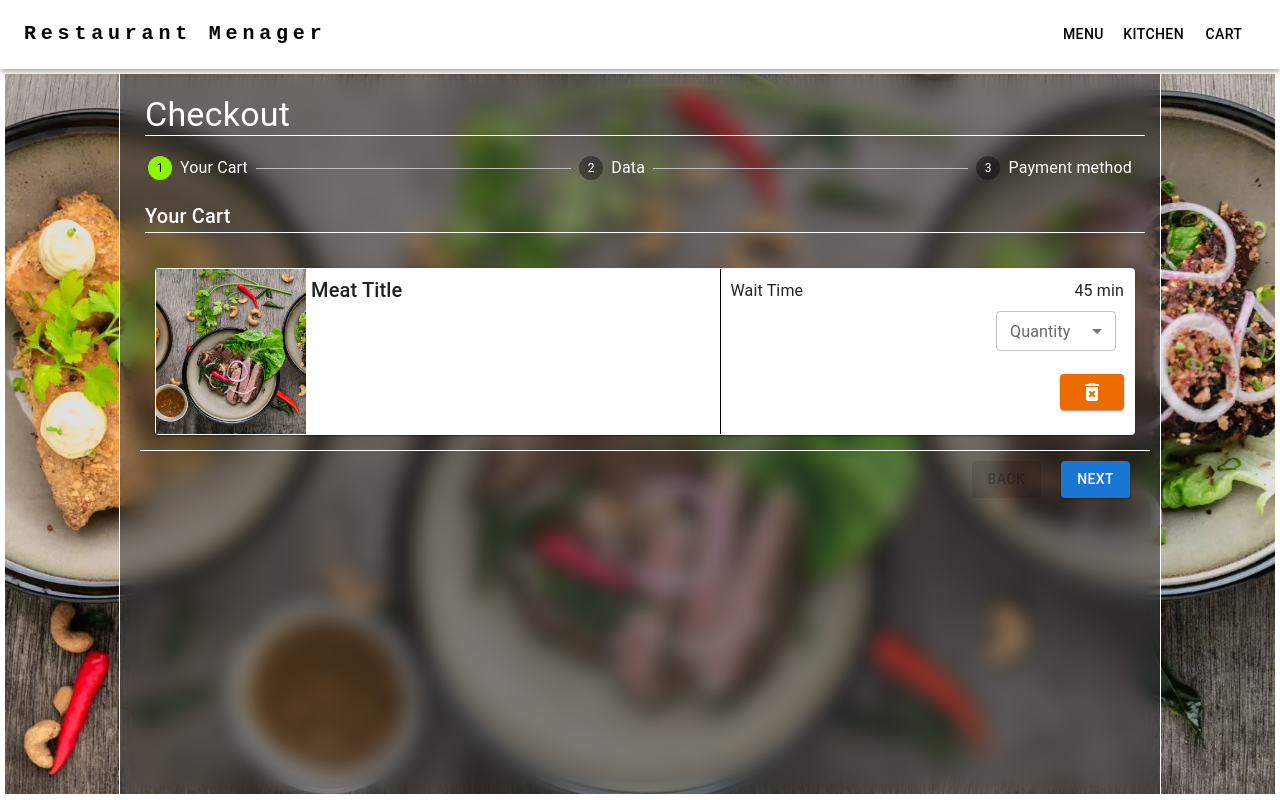
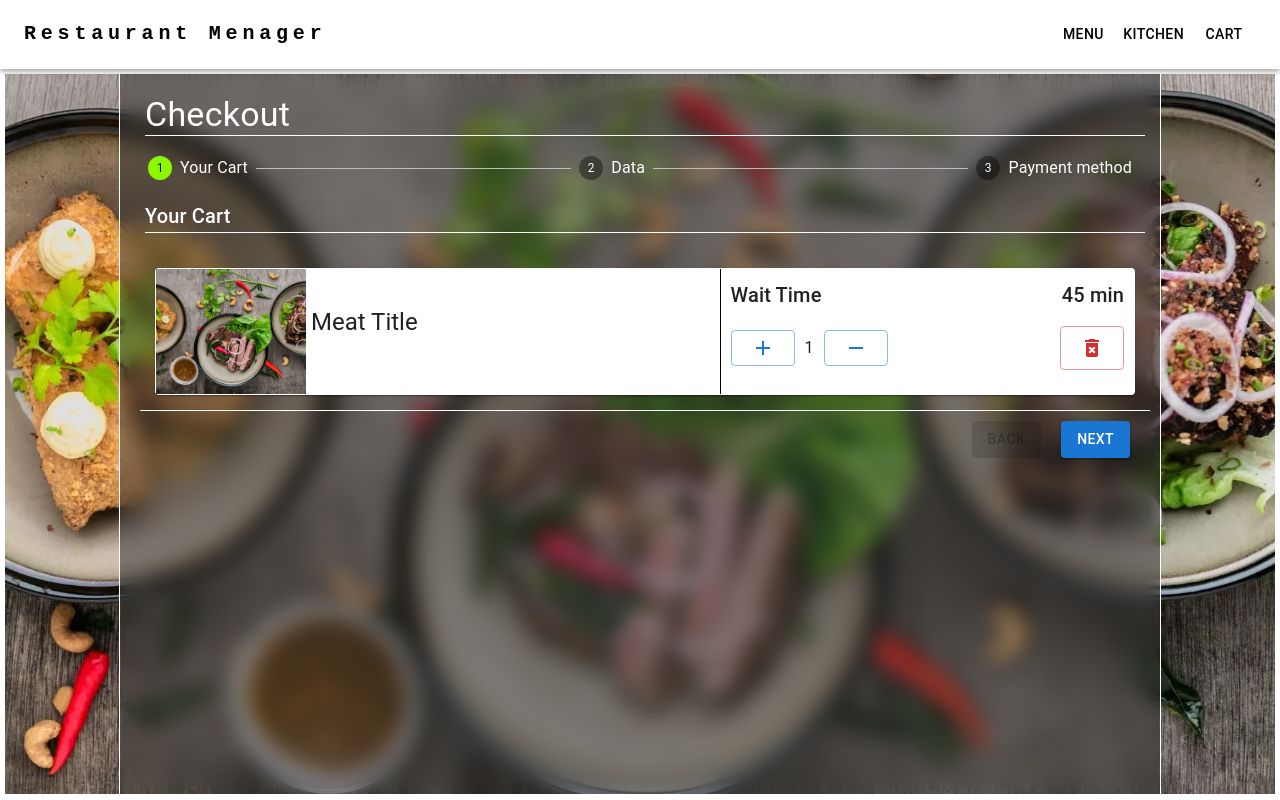
Before and after one commit to PaweLewoniewski/r-manager-app, a React (Vite) app: page /cart in a window 1280 px wide. Built offline with nearby package versions, Linux system fonts and the light colour scheme.

Commit message:
cart_context

```diff
--- a/src/App.tsx
+++ b/src/App.tsx
@@ -1,3 +1,4 @@
+import React from 'react';
 import { Route, BrowserRouter as Router, Routes } from 'react-router-dom';
 import styled from "styled-components";
 // import reactLogo from './assets/react.svg'
@@ -10,10 +11,12 @@ import { FoodMenu } from './views/FoodMenu/FoodMenu';
 import { Kitchen } from './views/Kitchen/Kitchen';
 import { MainPage } from "./views/MainPage/MainPage";
 import PageNotFound from "./views/PageNotFound/PageNotFound";
+import { ShoppingCartProvider } from './context/contextShopingCart';
 
 function App() {
 
   return (
+    <ShoppingCartProvider>
       <div className="App">
         <Router>
           <Wrapper>
@@ -33,6 +36,7 @@ function App() {
           </Wrapper>
         </Router>
       </div>
+    </ShoppingCartProvider>
   );
 }
 
--- a/src/components/CartCard/CartCard.tsx
+++ b/src/components/CartCard/CartCard.tsx
@@ -1,3 +1,4 @@
+import React from 'react';
 import {
   Box,
   Button,
@@ -10,6 +11,8 @@ import BgCategory from "../../assets/img/categorymenu.webp";
 import { SmallSelectInput } from "../../assets/SmallSelectInput/SmallSelectInput";
 import { tableQuantity } from "../../data/data";
 import DeleteForeverIcon from '@mui/icons-material/DeleteForever';
+import AddIcon from '@mui/icons-material/Add';
+import RemoveIcon from '@mui/icons-material/Remove';
 
 export const CardCart = () => {
   return (
@@ -27,9 +30,9 @@ export const CardCart = () => {
         image={BgCategory}
         alt="Food Example Image"
       />
-      <Box sx={{ display: "flex", flexDirection: "column", width: "100%" }}>
+      <Box sx={{ display: "flex", flexDirection: "column", width: "100%", justifyContent:"center" }}>
         <CardContent sx={{ padding: "5px" }}>
-          <Typography variant="h6">Meat Title</Typography>
+          <Typography variant="h5">Meat Title</Typography>
         </CardContent>
       </Box>
       <Box
@@ -47,26 +50,32 @@ export const CardCart = () => {
               justifyContent: "space-between",
             }}
           >
-            <Typography>Wait Time</Typography>
-            <Typography>45 min </Typography>
+            <Typography variant='h6'>Wait Time</Typography>
+            <Typography variant='h6'>45 min </Typography>
           </Box>
           <Box
             sx={{
               display: "flex",
-              justifyContent: "space-between",
-            }}
-          >
-            <Box />
-            <SmallSelectInput valueData={tableQuantity} name={"Quantity"} />
-          </Box>
-          <Box
-            sx={{
-              display: "flex",
-              justifyContent: "flex-end",
+              justifyContent:"space-between",
               paddingTop: "15px",
             }}
           >
-            <Button variant="contained" color="warning">
+            <Box
+              sx={{
+                display: "flex",
+                justifyContent: 'flex-start',
+                alignItems: 'center'
+              }}
+            >
+              <Button variant="outlined" color="primary">
+                <AddIcon />
+              </Button>
+              <Typography style={{ padding: '10px' }}> 1 </Typography>
+              <Button variant="outlined" color="primary">
+                <RemoveIcon />
+              </Button>
+            </Box>
+            <Button variant="outlined" color="error">
               <DeleteForeverIcon />
             </Button>
           </Box>
--- /dev/null
+++ b/src/context/ContextShopingCart.tsx
@@ -0,0 +1,76 @@
+import React, { useState } from 'react';
+import { ReactNode, createContext, useContext } from "react";
+
+type ShopingCartProviderProps = {
+    children: ReactNode;
+}
+
+type CartItem = {
+    id: number;
+    quantity: number;
+}
+
+type ShoppingCartContext = {
+    getItemQuantity: (id: number) => number;
+    increaseCartQuantity: (id: number) => void;
+    decreaseCartQuantity: (id: number) => void;
+    removeFromCart: (id: number) => void;
+}
+
+const ShoppingCartContext = createContext({} as ShoppingCartContext)
+
+export const useShoppingCart = () => {
+    return useContext(ShoppingCartContext)
+}
+
+export const ShoppingCartProvider = ({ children }: ShopingCartProviderProps) => {
+    const [cartItems, setCartItems] = useState<CartItem[]>([])
+
+    const getItemQuantity = (id: number) => {
+        return cartItems.find(item => item.id === id)?.quantity || 0
+    }
+
+    const increaseCartQuantity = (id: number) => {
+        setCartItems(items => {
+            if (items.find(item => item.id === id) === null) {
+                return [...items, { id, quantity: 1 }]
+            } else {
+                return items.map(item => {
+                    if (item.id === id) {
+                        return { ...item, quantity: item.quantity + 1 }
+                    } else {
+                        return item
+                    }
+                })
+            }
+        })
+    }
+
+    const decreaseCartQuantity = (id: number) => {
+        setCartItems(items => {
+            if (items.find(item => item.id === id)?.quantity === 1) {
+                return items.filter(item => item.id !== id)
+            } else {
+                return items.map(item => {
+                    if (item.id === id) {
+                        return { ...item, quantity: item.quantity - 1 }
+                    } else {
+                        return item
+                    }
+                })
+            }
+        })
+    }
+
+    const removeFromCart = (id: number) => {
+        setCartItems(items => {
+            return items.filter(item => item.id !== id)
+        })
+    }
+
+    return (
+        <ShoppingCartContext.Provider value={{ getItemQuantity, increaseCartQuantity, decreaseCartQuantity, removeFromCart }}>
+            {children}
+        </ShoppingCartContext.Provider>
+    )
+}
--- a/src/views/CartStep/CartStep.tsx
+++ b/src/views/CartStep/CartStep.tsx
@@ -1,3 +1,4 @@
+import React from 'react';
 import { Typography } from "@mui/material";
 import styled from "styled-components";
 import { CardCart } from "../../components/CartCard/CartCard";
--- a/src/views/FoodMenu/FoodMenu.tsx
+++ b/src/views/FoodMenu/FoodMenu.tsx
@@ -1,6 +1,6 @@
+import React, { useState } from 'react';
 import { Slide, Typography } from "@mui/material";
 import { useQuery } from "@tanstack/react-query";
-import { useState } from "react";
 import { useLocation } from "react-router-dom";
 import styled from "styled-components";
 import BgCategory from "../../assets/img/categorymenu.webp";
@@ -34,7 +34,7 @@ export const FoodMenu = () => {
     },
   });
 
-  if (status === "loading") return <div>"Loading..."</div>;
+  if (status === "loading") return <div>Loading...</div>;
 
   if (status === "error") return <div>An error has occurred</div>;
 
```
Lines whose indentation alone changed are shown as unchanged.
